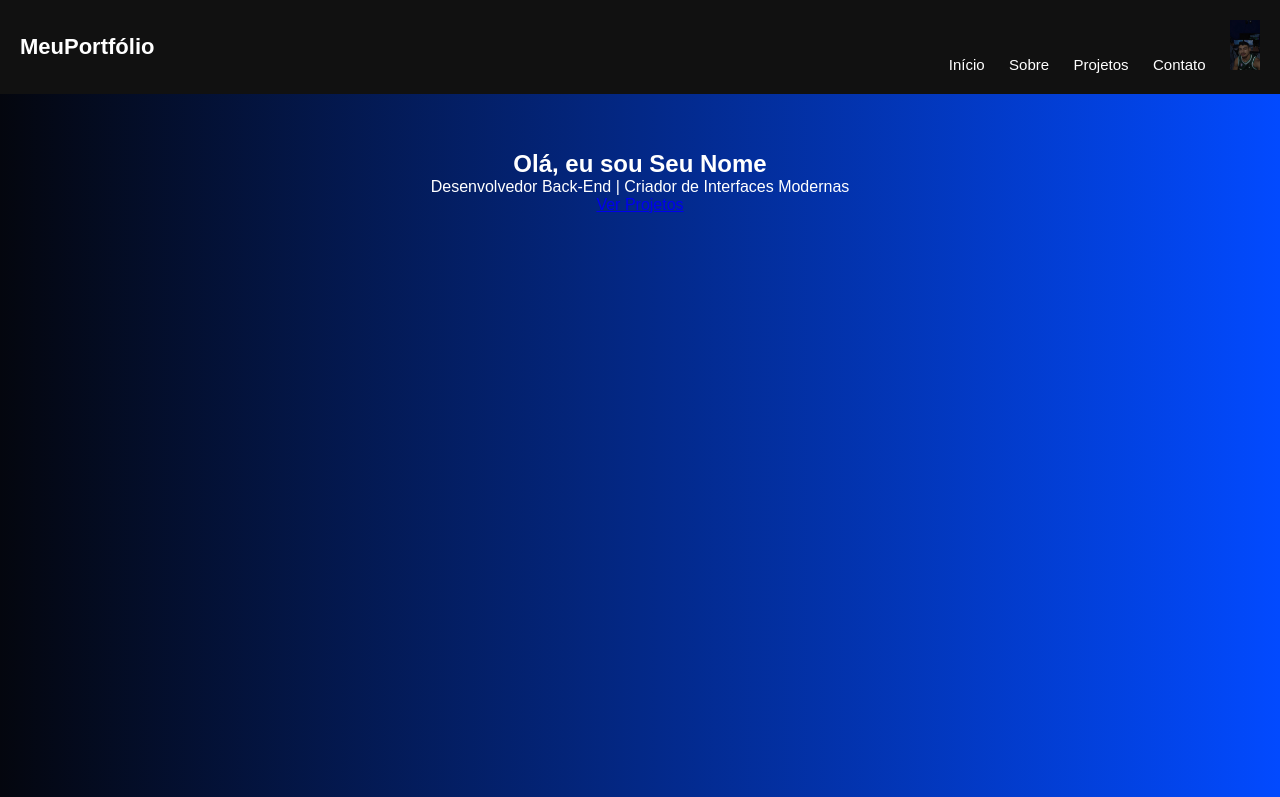
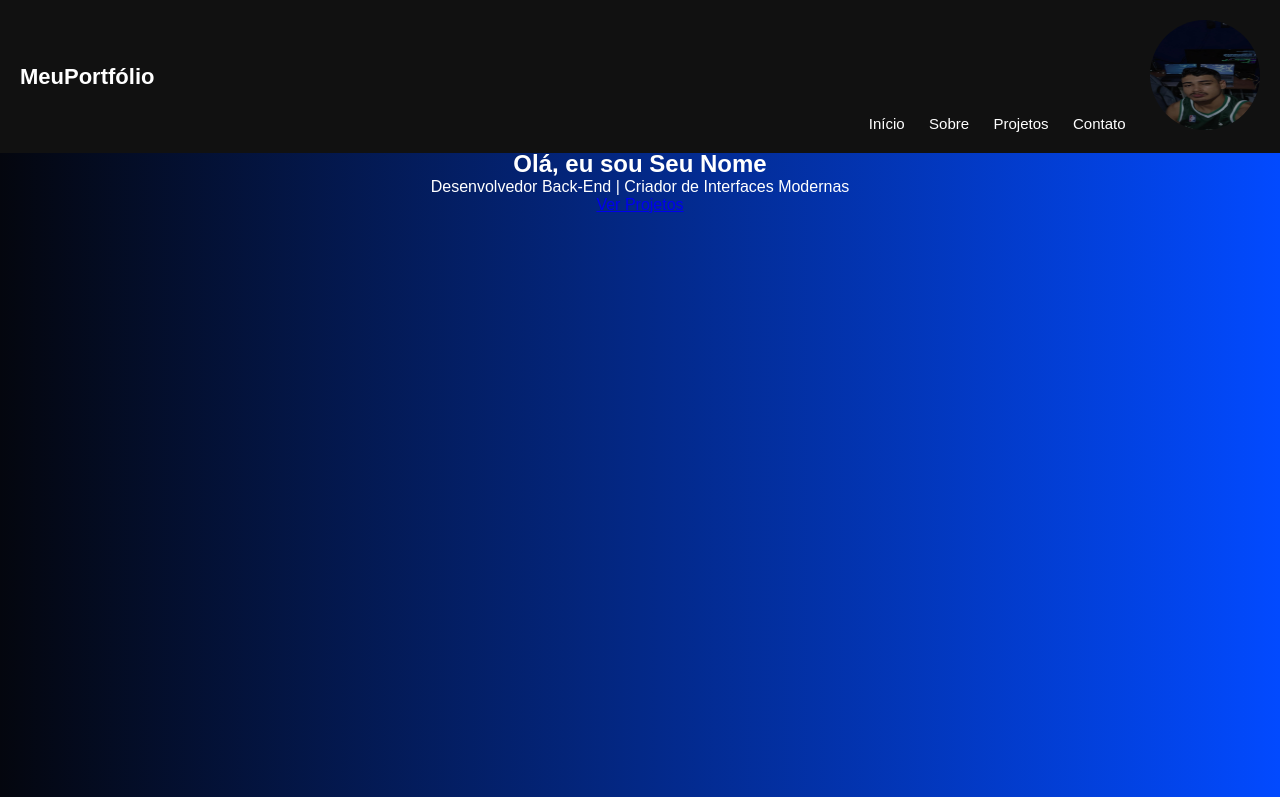
Before and after one commit to TecLaurindo/Senac-Web, a plain HTML site: page Portifolio/Vini/PortifolioVini.html in a window 1280 px wide. Shown: the top 797 px of the page. Drawn offline with Linux system fonts and the light colour scheme.

Commit message:
ADD Profile Circule and New Image

```diff
--- a/Portifolio/Vini/PortifolioVini.html
+++ b/Portifolio/Vini/PortifolioVini.html
@@ -16,7 +16,12 @@
           <li><a href="#about">Sobre</a></li>
           <li><a href="#projects">Projetos</a></li>
           <li><a href="https://github.com/TecLaurindo">Contato</a></li>
-          <li img><a href="Vinic 1.jpeg"><img src="Vinic 1.jpeg" alt="Foto de Perfil" class="profile-pic" height="50px" width="30px"/></a></li>
+          <li><a href="Vinic 1.jpeg">
+          <img src="Vinic 1.jpeg"
+          alt="Foto de Perfil"
+          class="profile-pic"
+          height="50px"
+          width="30px"/></a></li>
         </ul>
       </nav>
     </header>
--- a/Portifolio/Vini/Style1.css
+++ b/Portifolio/Vini/Style1.css
@@ -49,3 +49,11 @@
     padding-top: 150px;
     text-align: center;
 }
+
+.profile-pic {
+    width: 110px;
+    height: 110px;
+    border-radius: 50%;  /* deixa redonda */
+    margin-bottom: -1px;
+    border: 1px
+}
```
